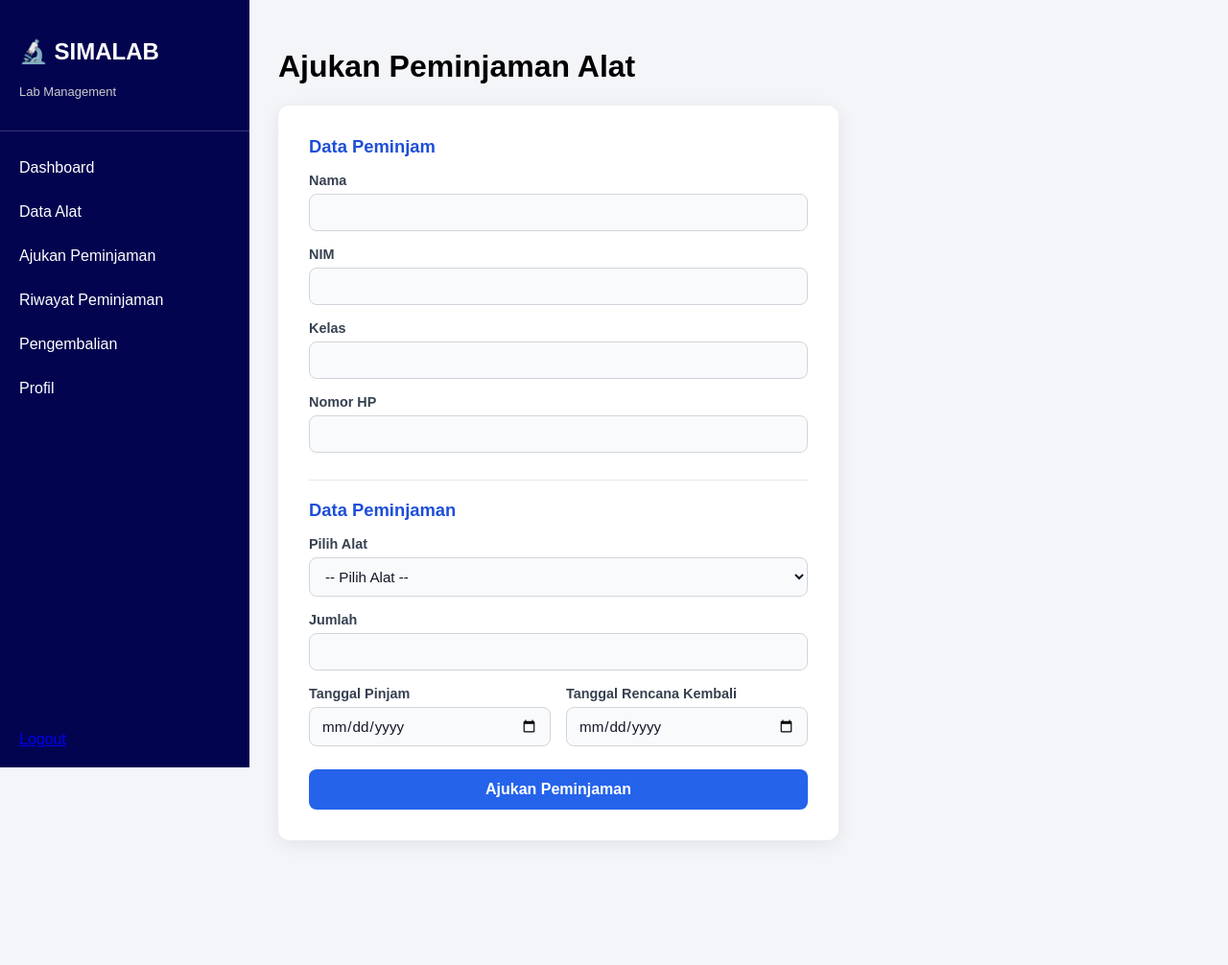
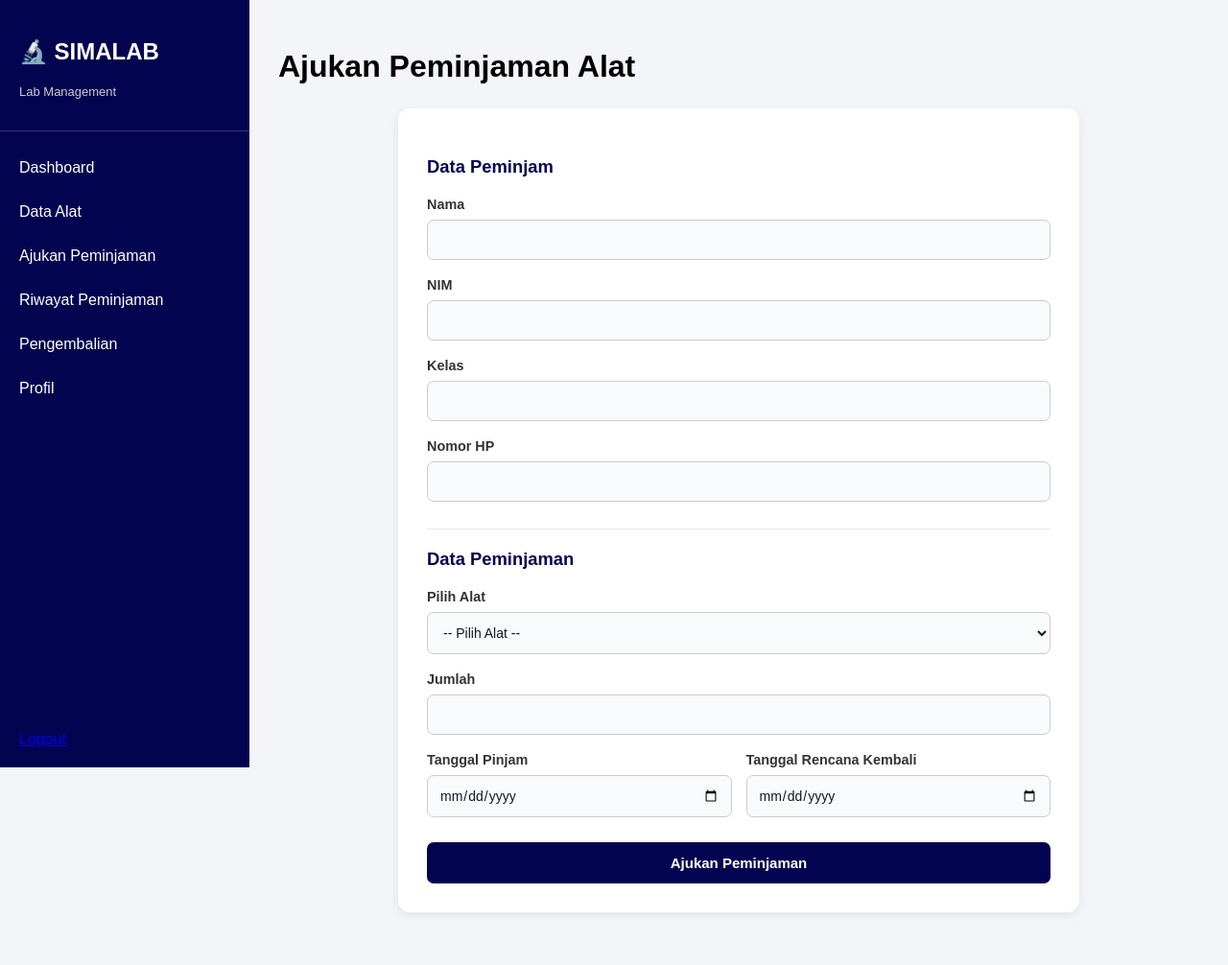
Before and after one commit to MarinaDiahAyu/projek-sistem-manajement-alat-lab, a PHP site: page /user/peminjaman.php in a window 1280 px wide. Shown: the whole page at 96% size. Before the commit the page ends 844 px from the top, so only its background shows below. Run offline with PHP 8.4, Linux system fonts and the light colour scheme; data that the repository does not hold is empty.

Commit message:
Memperbarui tampilan SIMALAB

```diff
--- a/admin/peminjaman.php
+++ b/admin/peminjaman.php
@@ -116,7 +116,7 @@ if (!$query) {
     <main class="flex-grow-1 p-4" style="min-width: 0;">
 
         <h2 class="fw-bold mb-1">Data Peminjaman</h2>
-        <p class="text-muted mb-4">Daftar seluruh peminjaman alat laboratorium.</p>
+
 
         <?php if (isset($_GET['pesan']) && $_GET['pesan'] == 'hapus') { ?>
             <div class="alert alert-success alert-dismissible fade show">
--- a/admin/pengembalian.php
+++ b/admin/pengembalian.php
@@ -172,7 +172,7 @@ if (!$query) {
     <main class="flex-grow-1 p-4" style="min-width: 0;">
 
         <h2 class="fw-bold mb-1">Data Pengembalian Alat</h2>
-        <p class="text-muted mb-4">Kelola pengembalian alat laboratorium.</p>
+
 
         <!-- Notifikasi -->
         <?php if (isset($_GET['pesan']) && $_GET['pesan'] == 'berhasil') { ?>
--- a/config/koneksi.php
+++ b/config/koneksi.php
@@ -4,7 +4,7 @@ $username = "root";
 $password = "";
 $database = "lab_management";
 
-$connect = mysqli_connect($hostname,$username,$password,$database, 3306);
+$connect = mysqli_connect($hostname,$username,$password,$database, 8111);
 
 if(!$connect){
     die("Koneksi gagal :".mysqli_connect_error());
--- a/user/peminjaman.php
+++ b/user/peminjaman.php
@@ -98,7 +98,7 @@ if (isset($_POST['submit'])) {
     <meta charset="UTF-8">
     <meta name="viewport" content="width=device-width, initial-scale=1.0">
     <title>Ajukan Peminjaman</title>
-    <link rel="stylesheet" href="user.css">
+    <link rel="stylesheet" href="user.css?v=2">
 </head>
 <body>
 
--- a/user/user.css
+++ b/user/user.css
@@ -219,3 +219,101 @@ body {
   .form-card { padding: 20px; }
   .form-row { flex-direction: column; gap: 0; }
 }
+
+
+/* FORM AJUKAN PEMINJAMAN */
+.form-card {
+    max-width: 650px;
+    margin: 25px auto;
+    padding: 30px;
+    background: white;
+    border-radius: 12px;
+    box-shadow: 0 3px 12px rgba(0, 0, 0, 0.08);
+}
+
+.form-card h3 {
+    color: #030450;
+    margin-top: 20px;
+    margin-bottom: 20px;
+}
+
+.form-group {
+    margin-bottom: 18px;
+}
+
+.form-group label {
+    display: block;
+    margin-bottom: 8px;
+    font-weight: bold;
+    color: #333;
+}
+
+.form-group input,
+.form-group select {
+    width: 100%;
+    padding: 12px;
+    border: 1px solid #ccc;
+    border-radius: 7px;
+    box-sizing: border-box;
+    font-size: 14px;
+}
+
+.form-group input:focus,
+.form-group select:focus {
+    outline: none;
+    border-color: #030450;
+}
+
+.form-row {
+    display: flex;
+    gap: 15px;
+}
+
+.form-row .form-group {
+    flex: 1;
+    min-width: 0;
+}
+
+.btn-submit {
+    width: 100%;
+    padding: 13px;
+    background: #030450;
+    color: white;
+    border: none;
+    border-radius: 7px;
+    font-size: 15px;
+    cursor: pointer;
+}
+
+.btn-submit:hover {
+    background: #20216e;
+}
+
+.pesan {
+    max-width: 650px;
+    margin: 15px auto;
+    padding: 12px;
+    border-radius: 7px;
+}
+
+.pesan.sukses {
+    background: #d1fae5;
+    color: #065f46;
+}
+
+.pesan.error {
+    background: #fee2e2;
+    color: #991b1b;
+}
+
+/* Tampilan HP */
+@media (max-width: 600px) {
+    .form-card {
+        padding: 20px;
+    }
+
+    .form-row {
+        flex-direction: column;
+        gap: 0;
+    }
+}
```
Also changed, not shown: admin/alat.php (+6 -7 lines), admin/profil.php (+12 -4 lines).
